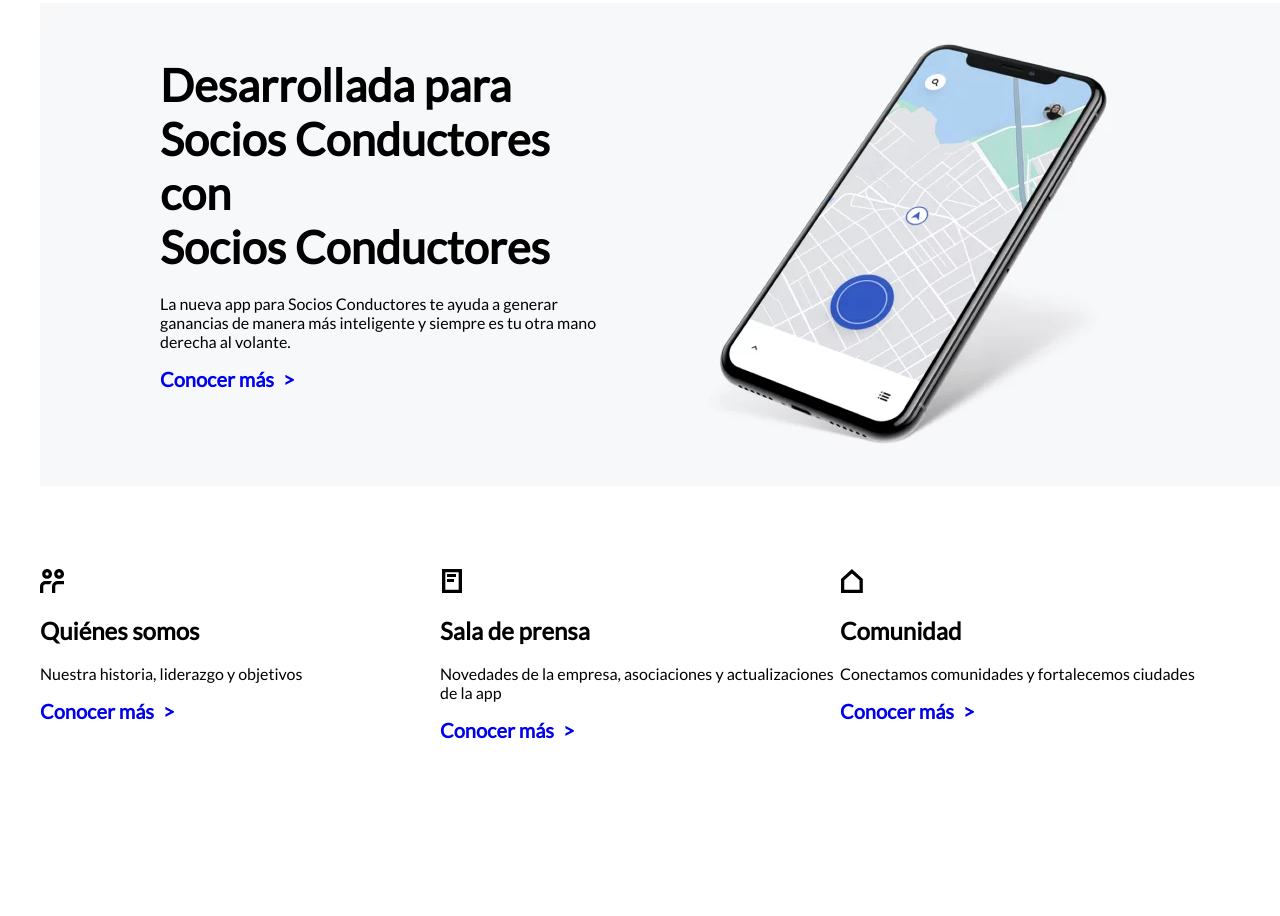
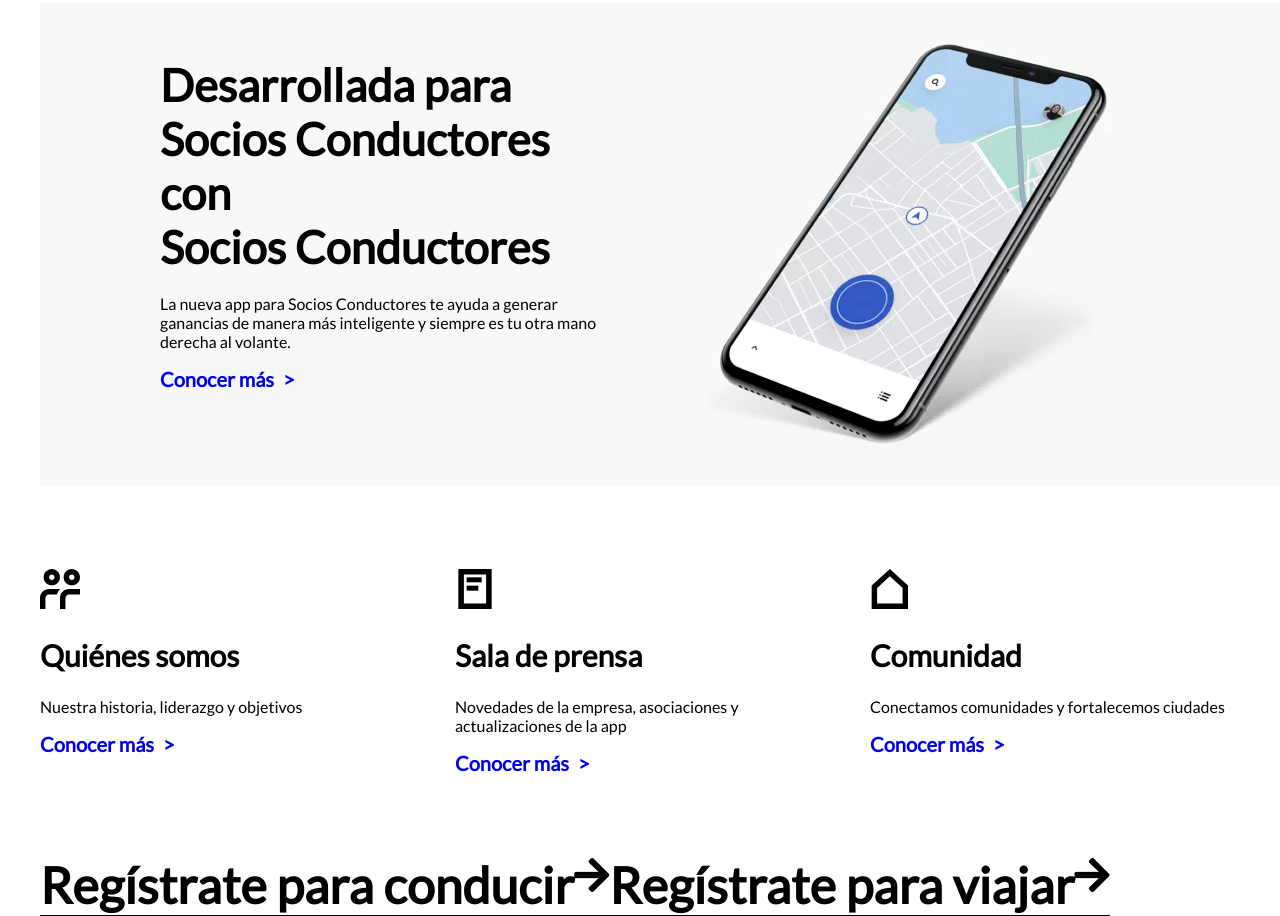
Before and after one commit to laatcode/Uber, a plain HTML site: page index.html in a window 1280 px wide. Shown: the part 1957-2873 px from the top of the page. Before the commit the page ends 2699 px from the top, so only its background shows below. Drawn offline with Linux system fonts and the light colour scheme.

Commit message:
Avance 3

```diff
--- a/CSS/styles.css
+++ b/CSS/styles.css
@@ -171,7 +171,7 @@ body {
     font-size: 20px;
 }
 
-.content i {
+.content .map i {
     margin-left: 220px;
     font-size: 40px;
 }
@@ -272,5 +272,31 @@ body {
 }
 
 .content .about div {
-    width: 450px;
+    width: 370px;
 }
+
+.content .about img {
+    height: 40px;
+}
+
+.content .about h2 {
+    font-size: 30px;
+}
+
+.content .registrarse {
+    display: flex;
+}
+
+.content .registrarse div {
+    display: flex;
+    border-bottom: 1px solid black;
+}
+
+.content .registrarse h2 {
+    font-size: 50px;
+    margin: 0;
+}
+
+.content .registrarse i {
+    font-size: 40px;
+}
--- a/index.html
+++ b/index.html
@@ -148,6 +148,16 @@
                 <a class="conocer" href="#">Conocer más <span>&gt;</span></a>
             </div>
         </section>
+        <section class="registrarse">
+            <div>
+                <h2>Regístrate para conducir</h2>
+                <i class="fas fa-arrow-right"></i>
+            </div>
+            <div>
+                <h2>Regístrate para viajar</h2>
+                <i class="fas fa-arrow-right"></i>
+            </div>
+        </section>
     </section>
     <!-- footer -->
 </body>
```
